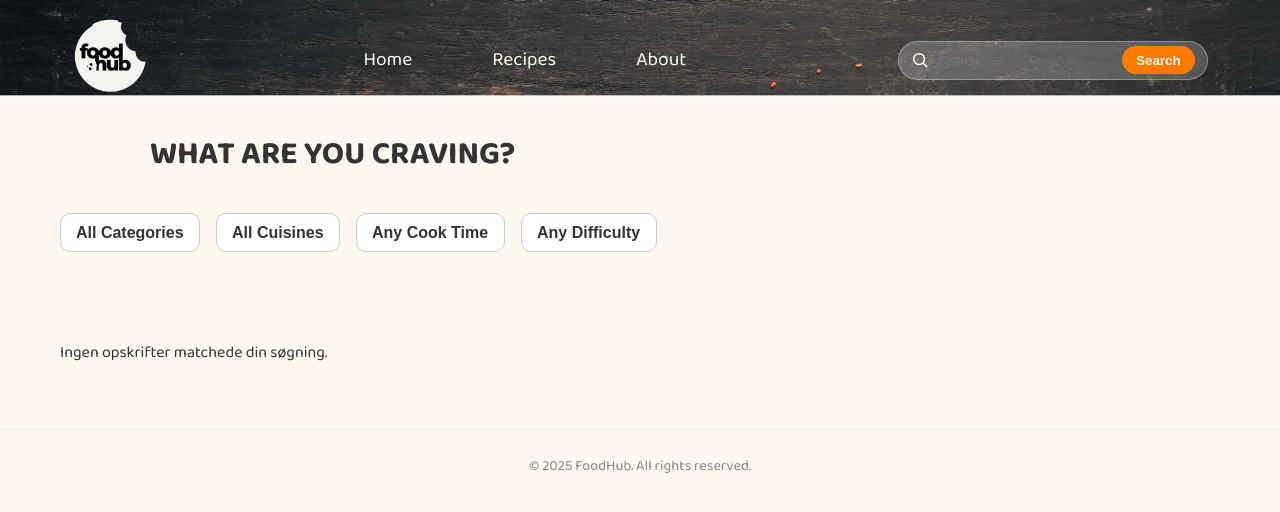
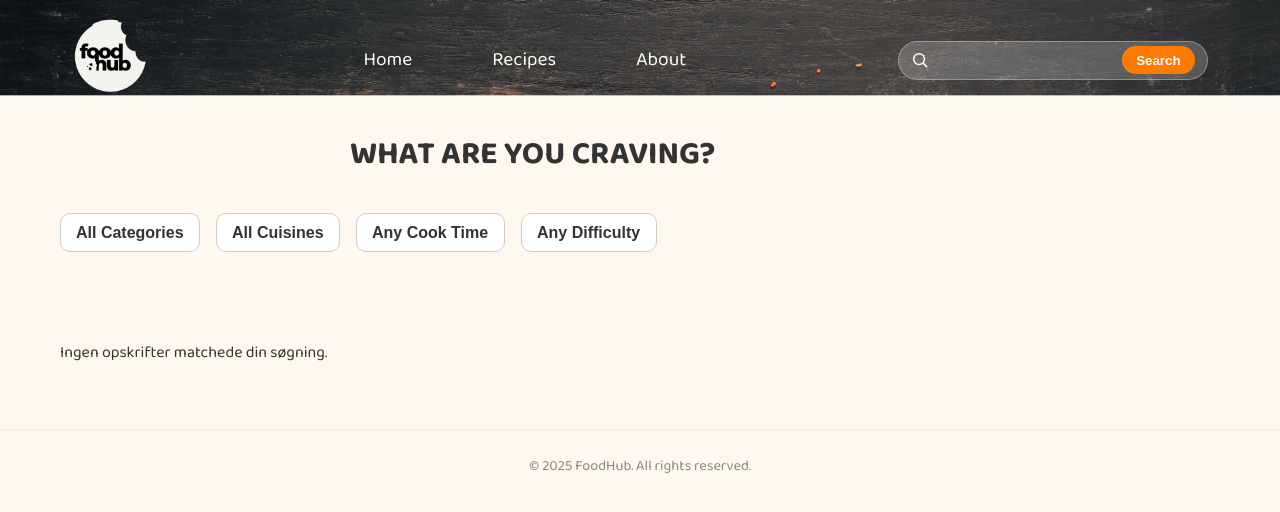
Before and after one commit to Avikafton/foodhub, a plain HTML site: page productlist.html in a window 1280 px wide. Drawn offline with Linux system fonts and the light colour scheme; no server answers.

Commit message:
få rettelser på styling samt slettet billeder

```diff
--- a/css/productlist.css
+++ b/css/productlist.css
@@ -32,7 +32,7 @@ h1 {
   max-width: 1200px;
   margin: 2rem auto;
   text-align: left;
-  margin-left: 150px;
+  margin-left: 350px;
   font-size: 2rem;
   color: #333;
 }
```
